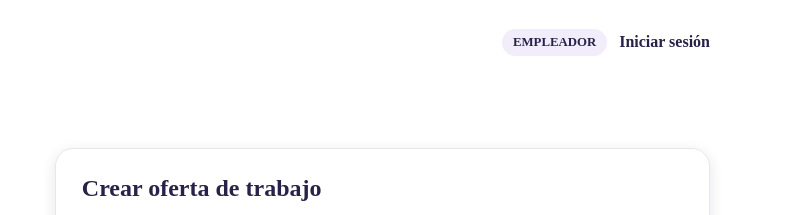
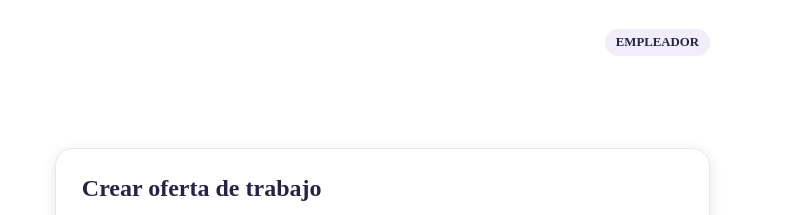
Before and after one commit to SusanLaime/LILA_Project, a website: page frontend/homeEmpleador.html in a window 1280 px wide. Shown: the top 215 px of the page, 490-1280 px from the left. Drawn offline with Linux system fonts and the light colour scheme.

Commit message:
feat: quit iniciar sesión button for worker and employer page.

```diff
--- a/frontend/homeEmpleador.html
+++ b/frontend/homeEmpleador.html
@@ -18,7 +18,6 @@
             </a>
             <div class="home-nav-actions">
                 <span class="role-label">EMPLEADOR</span>
-                <a class="home-link" href="auth/login.html">Iniciar sesión</a>
             </div>
         </nav>
 
```
Also changed, not shown: frontend/homeTrabajador.html (+0 -1 lines).
